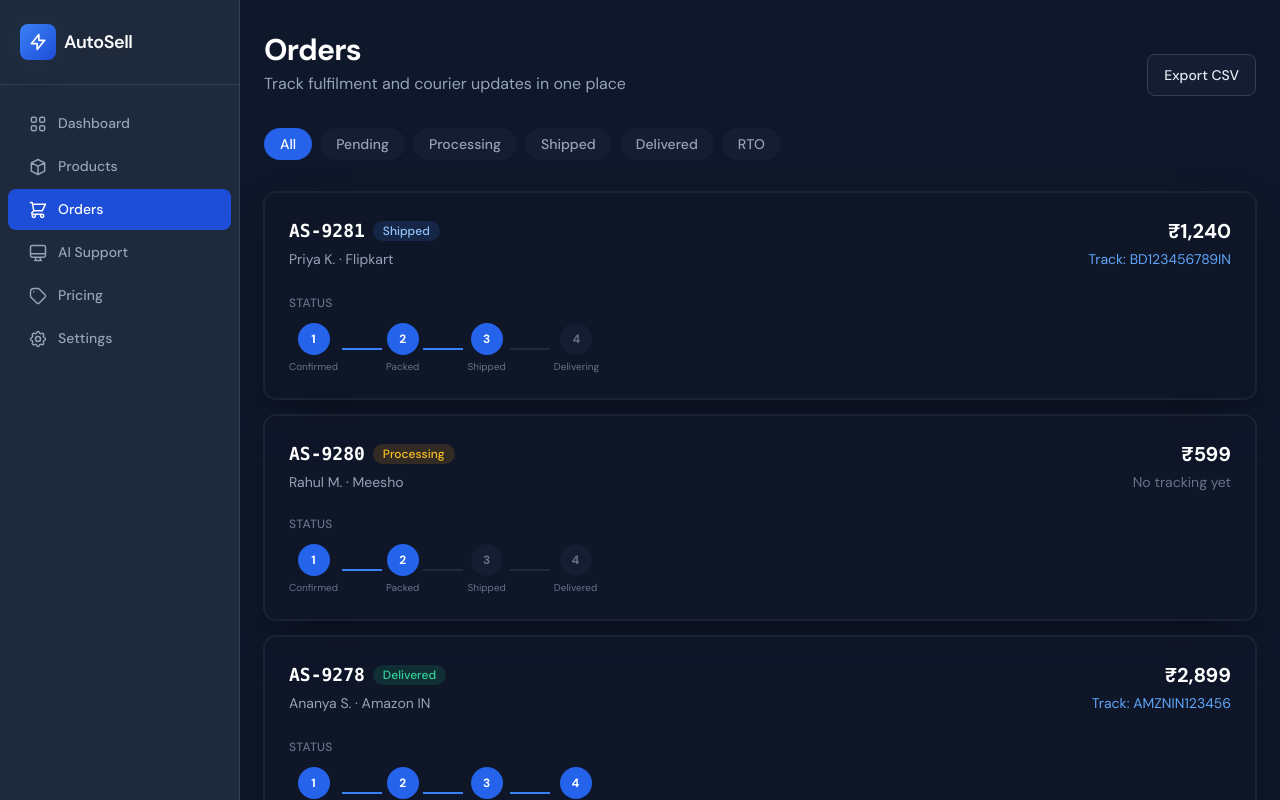
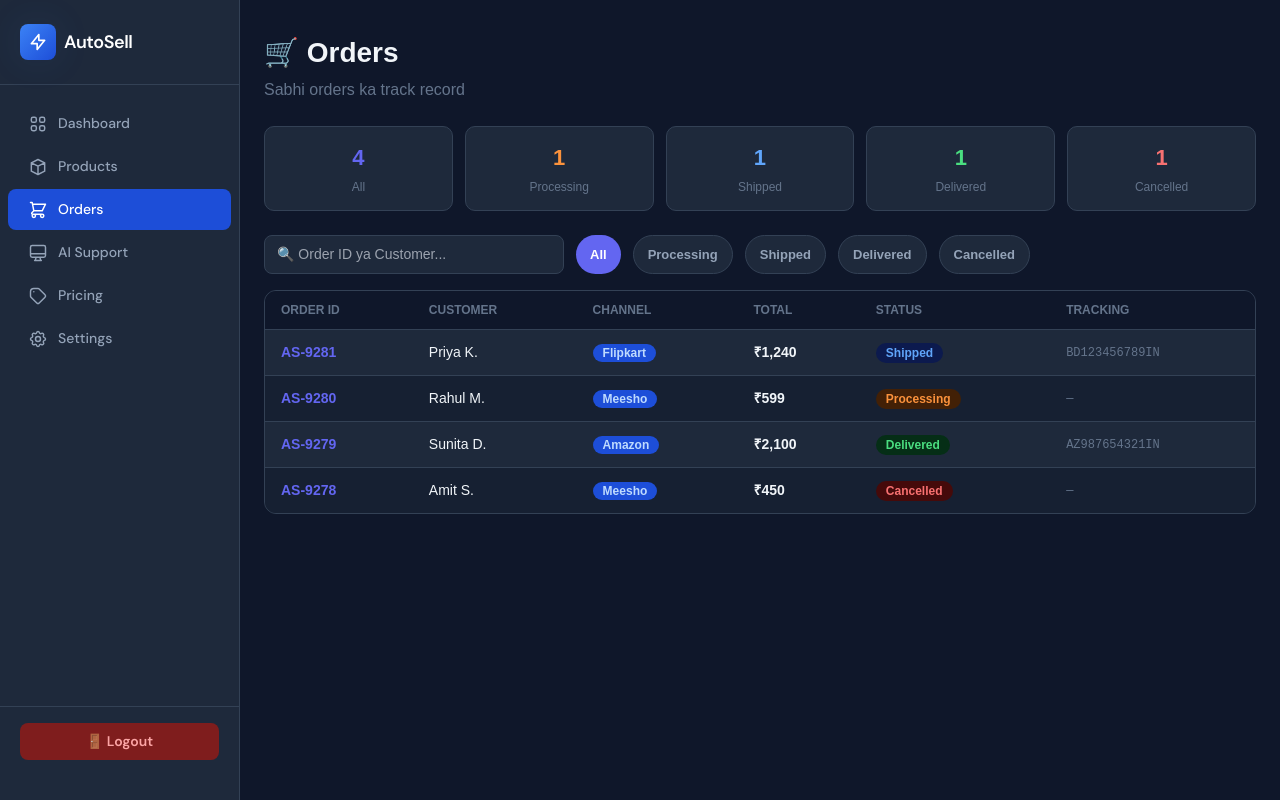
Before and after one commit to shubhamnawab966-png/autosell, a React (Vite) app: page /orders in a window 1280 px wide. Shown: the top 800 px of the page. Built offline with nearby package versions, Linux system fonts and the light colour scheme.

Commit message:
Orders page dark theme

```diff
--- a/src/pages/OrdersPage.jsx
+++ b/src/pages/OrdersPage.jsx
@@ -1,158 +1,95 @@
-const orders = [
-  {
-    id: "AS-9281",
-    customer: "Priya K.",
-    channel: "Flipkart",
-    total: "₹1,240",
-    status: "Shipped",
-    tracking: "BD123456789IN",
-    timeline: ["Confirmed", "Packed", "Shipped", "Delivering"],
-    step: 2,
-  },
-  {
-    id: "AS-9280",
-    customer: "Rahul M.",
-    channel: "Meesho",
-    total: "₹599",
-    status: "Processing",
-    tracking: "—",
-    timeline: ["Confirmed", "Packed", "Shipped", "Delivered"],
-    step: 1,
-  },
-  {
-    id: "AS-9278",
-    customer: "Ananya S.",
-    channel: "Amazon IN",
-    total: "₹2,899",
-    status: "Delivered",
-    tracking: "AMZNIN123456",
-    timeline: ["Confirmed", "Packed", "Shipped", "Delivered"],
-    step: 3,
-  },
-  {
-    id: "AS-9275",
-    customer: "Vikram D.",
-    channel: "Shopify",
-    total: "₹890",
-    status: "Pending payment",
-    tracking: "—",
-    timeline: ["Pending", "Confirmed", "Packed", "Shipped"],
-    step: 0,
-  },
-];
+import { useState } from "react";
 
-const statusStyles = {
-  Shipped: "bg-blue-500/15 text-blue-300",
-  Processing: "bg-amber-500/15 text-amber-400",
-  Delivered: "bg-emerald-500/15 text-emerald-400",
-  "Pending payment": "bg-slate-600/40 text-slate-300",
+const STATUS_COLORS = {
+  Delivered: { bg: "#052e16", color: "#4ade80" },
+  Shipped: { bg: "#0c1a4e", color: "#60a5fa" },
+  Processing: { bg: "#422006", color: "#fb923c" },
+  Cancelled: { bg: "#450a0a", color: "#f87171" },
 };
 
 export function OrdersPage() {
+  const [orders] = useState([
+    { id: "AS-9281", customer: "Priya K.", channel: "Flipkart", total: "₹1,240", status: "Shipped", tracking: "BD123456789IN" },
+    { id: "AS-9280", customer: "Rahul M.", channel: "Meesho", total: "₹599", status: "Processing", tracking: "—" },
+    { id: "AS-9279", customer: "Sunita D.", channel: "Amazon", total: "₹2,100", status: "Delivered", tracking: "AZ987654321IN" },
+    { id: "AS-9278", customer: "Amit S.", channel: "Meesho", total: "₹450", status: "Cancelled", tracking: "—" },
+  ]);
+
+  const [search, setSearch] = useState("");
+  const [filterStatus, setFilterStatus] = useState("All");
+
+  const filtered = orders.filter(o =>
+    (o.id.toLowerCase().includes(search.toLowerCase()) ||
+     o.customer.toLowerCase().includes(search.toLowerCase())) &&
+    (filterStatus === "All" || o.status === filterStatus)
+  );
+
+  const statusCounts = {
+    All: orders.length,
+    Processing: orders.filter(o => o.status === "Processing").length,
+    Shipped: orders.filter(o => o.status === "Shipped").length,
+    Delivered: orders.filter(o => o.status === "Delivered").length,
+    Cancelled: orders.filter(o => o.status === "Cancelled").length,
+  };
+
   return (
-    <div className="space-y-8">
-      <div className="flex flex-col gap-4 sm:flex-row sm:items-end sm:justify-between">
-        <div>
-          <h1 className="text-2xl font-bold tracking-tight text-white sm:text-3xl">Orders</h1>
-          <p className="mt-1 text-slate-400">Track fulfilment and courier updates in one place</p>
-        </div>
-        <button
-          type="button"
-          className="rounded-lg border border-slate-700 bg-surface-800 px-4 py-2.5 text-sm font-medium text-slate-200 transition hover:border-blue-500/40"
-        >
-          Export CSV
-        </button>
+    <div style={{ fontFamily: "sans-serif", color: "#f1f5f9" }}>
+      <div style={{ marginBottom: 24 }}>
+        <h1 style={{ fontSize: 28, fontWeight: 700, margin: 0, color: "#f1f5f9" }}>🛒 Orders</h1>
+        <p style={{ color: "#64748b", marginTop: 4 }}>Sabhi orders ka track record</p>
       </div>
 
-      <div className="flex flex-wrap gap-2">
-        {["All", "Pending", "Processing", "Shipped", "Delivered", "RTO"].map((f, i) => (
-          <button
-            key={f}
-            type="button"
-            className={`rounded-full px-4 py-1.5 text-sm font-medium ${
-              i === 0 ? "bg-blue-600 text-white" : "bg-surface-800 text-slate-400 hover:text-white"
-            }`}
-          >
-            {f}
+      {/* Stats */}
+      <div style={{ display: "grid", gridTemplateColumns: "repeat(auto-fit, minmax(150px, 1fr))", gap: 12, marginBottom: 24 }}>
+        {Object.entries(statusCounts).map(([status, count]) => (
+          <div key={status} style={{ background: "#1e293b", borderRadius: 10, padding: "14px 16px", border: "1px solid #334155", textAlign: "center" }}>
+            <div style={{ fontSize: 22, fontWeight: 700, color: status === "All" ? "#6366f1" : (STATUS_COLORS[status]?.color || "#f1f5f9") }}>{count}</div>
+            <div style={{ fontSize: 12, color: "#64748b", marginTop: 4 }}>{status}</div>
+          </div>
+        ))}
+      </div>
+
+      {/* Search + Filter */}
+      <div style={{ display: "flex", gap: 12, marginBottom: 16, flexWrap: "wrap" }}>
+        <input value={search} onChange={e => setSearch(e.target.value)} placeholder="🔍 Order ID ya Customer..."
+          style={{ padding: "8px 12px", border: "1.5px solid #334155", borderRadius: 8, fontSize: 14, flex: 1, maxWidth: 300, background: "#1e293b", color: "#f1f5f9" }} />
+        {["All", "Processing", "Shipped", "Delivered", "Cancelled"].map(s => (
+          <button key={s} onClick={() => setFilterStatus(s)}
+            style={{ padding: "7px 14px", borderRadius: 20, border: filterStatus === s ? "none" : "1.5px solid #334155", background: filterStatus === s ? "#6366f1" : "#1e293b", color: filterStatus === s ? "#fff" : "#94a3b8", fontWeight: 600, cursor: "pointer", fontSize: 13 }}>
+            {s}
           </button>
         ))}
       </div>
 
-      <div className="space-y-4">
-        {orders.map((o) => (
-          <article
-            key={o.id}
-            className="rounded-xl border border-slate-800/80 bg-surface-900/60 p-5 shadow-panel sm:p-6"
-          >
-            <div className="flex flex-col gap-4 sm:flex-row sm:items-start sm:justify-between">
-              <div>
-                <div className="flex flex-wrap items-center gap-2">
-                  <span className="font-mono text-lg font-semibold text-white">{o.id}</span>
-                  <span
-                    className={`rounded-full px-2.5 py-0.5 text-xs font-medium ${
-                      statusStyles[o.status] ?? "bg-slate-600/40 text-slate-300"
-                    }`}
-                  >
-                    {o.status}
-                  </span>
-                </div>
-                <p className="mt-1 text-sm text-slate-400">
-                  {o.customer} · {o.channel}
-                </p>
-              </div>
-              <div className="text-left sm:text-right">
-                <p className="text-xl font-bold text-white">{o.total}</p>
-                {o.tracking !== "—" ? (
-                  <button type="button" className="mt-1 text-sm text-blue-400 hover:text-blue-300">
-                    Track: {o.tracking}
-                  </button>
-                ) : (
-                  <p className="mt-1 text-sm text-slate-500">No tracking yet</p>
-                )}
-              </div>
-            </div>
-
-            <div className="mt-6">
-              <p className="text-xs font-medium uppercase tracking-wide text-slate-500">Status</p>
-              <div className="mt-3 flex flex-wrap items-center gap-2 sm:gap-0">
-                {o.timeline.map((label, idx) => {
-                  const active = idx <= o.step;
-                  const last = idx === o.timeline.length - 1;
-                  return (
-                    <div key={label} className="flex items-center">
-                      <div className="flex flex-col items-center">
-                        <div
-                          className={`flex h-8 w-8 items-center justify-center rounded-full text-xs font-bold ${
-                            active ? "bg-blue-600 text-white" : "bg-surface-800 text-slate-500"
-                          }`}
-                        >
-                          {idx + 1}
-                        </div>
-                        <span className="mt-1 hidden text-[10px] text-slate-500 sm:block">{label}</span>
-                      </div>
-                      {!last ? (
-                        <div
-                          className={`mx-1 h-0.5 w-6 sm:w-10 ${idx < o.step ? "bg-blue-500" : "bg-slate-800"}`}
-                        />
-                      ) : null}
-                    </div>
-                  );
-                })}
-              </div>
-              <div className="mt-2 flex flex-wrap gap-2 sm:hidden">
-                {o.timeline.map((label, idx) => (
-                  <span
-                    key={label}
-                    className={`text-xs ${idx <= o.step ? "text-blue-300" : "text-slate-600"}`}
-                  >
-                    {label}
-                    {idx < o.timeline.length - 1 ? " →" : ""}
-                  </span>
-                ))}
-              </div>
-            </div>
-          </article>
-        ))}
+      {/* Table */}
+      <div style={{ background: "#1e293b", borderRadius: 12, border: "1px solid #334155", overflow: "hidden" }}>
+        <table style={{ width: "100%", borderCollapse: "collapse", fontSize: 14 }}>
+          <thead>
+            <tr style={{ background: "#0f172a" }}>
+              {["Order ID", "Customer", "Channel", "Total", "Status", "Tracking"].map(h => (
+                <th key={h} style={{ textAlign: "left", padding: "10px 16px", color: "#64748b", fontSize: 12, fontWeight: 600, textTransform: "uppercase", borderBottom: "1px solid #334155" }}>{h}</th>
+              ))}
+            </tr>
+          </thead>
+          <tbody>
+            {filtered.length === 0 ? (
+              <tr><td colSpan={6} style={{ padding: 40, textAlign: "center", color: "#64748b" }}>Koi order nahi mila</td></tr>
+            ) : filtered.map((o, i) => (
+              <tr key={o.id} style={{ background: i % 2 === 0 ? "#1e293b" : "#162032", borderTop: "1px solid #334155" }}>
+                <td style={{ padding: "12px 16px", fontWeight: 700, color: "#6366f1" }}>{o.id}</td>
+                <td style={{ padding: "12px 16px", color: "#f1f5f9" }}>{o.customer}</td>
+                <td style={{ padding: "12px 16px" }}>
+                  <span style={{ background: "#1d4ed8", color: "#bfdbfe", padding: "2px 10px", borderRadius: 20, fontSize: 12, fontWeight: 600 }}>{o.channel}</span>
+                </td>
+                <td style={{ padding: "12px 16px", color: "#f1f5f9", fontWeight: 700 }}>{o.total}</td>
+                <td style={{ padding: "12px 16px" }}>
+                  <span style={{ background: STATUS_COLORS[o.status]?.bg || "#1e293b", color: STATUS_COLORS[o.status]?.color || "#f1f5f9", padding: "3px 10px", borderRadius: 20, fontSize: 12, fontWeight: 600 }}>{o.status}</span>
+                </td>
+                <td style={{ padding: "12px 16px", color: "#64748b", fontFamily: "monospace", fontSize: 12 }}>{o.tracking}</td>
+              </tr>
+            ))}
+          </tbody>
+        </table>
       </div>
     </div>
   );
```
